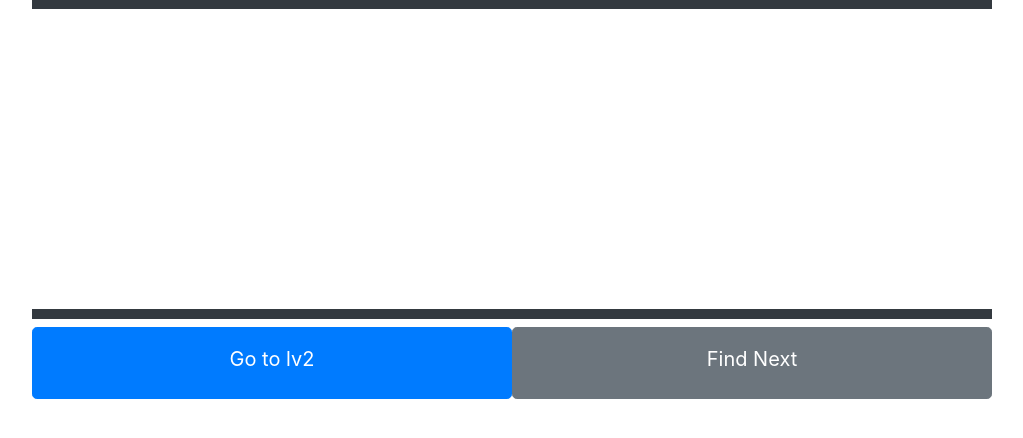
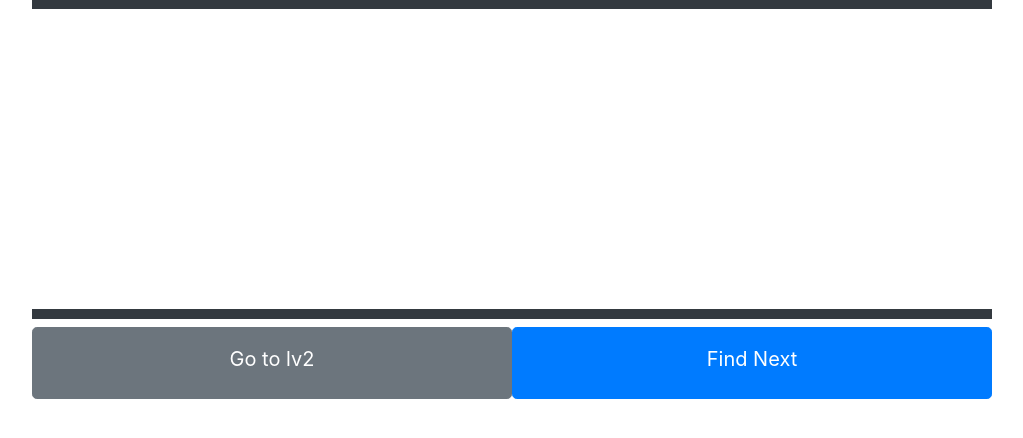
Before and after one commit to minhduc9699/whotocall, a Flask app: template templates/random-char.html in a window 1280 px wide. Shown: the part 149-587 px from the top of the page, without its empty margins (128-1151 px from the left). Run offline with Flask 2, Linux system fonts and the light colour scheme; the template is opened without the code that fills it, so the values that code supplies are empty; parts of the project's set-up code (start-up, migrations or seed data) failed here and were passed over; some libraries are stand-ins or nearby versions; some web fonts are replaced.

Commit message:
'thanhcommitfe'

```diff
--- a/templates/index.html
+++ b/templates/index.html
@@ -82,6 +82,7 @@
             "Hãy để chúng tôi giúp bạn!!",
             "Chọn một trong 2 level",
             "Find next cho đến khi tìm đủ số 'nạn nhân'"
+            "Hãy làm giờ kiểm tra miệng thật thú vị nào!!"
 
           ]
           const el = document.querySelector('.text')
--- a/templates/random-char.html
+++ b/templates/random-char.html
@@ -101,8 +101,8 @@
     </audio>
     <div class="w-100 d-flex justify-content-center pt-2" style="height:5em">
       <div class="w-75 h-100 d-flex">
-        <a href="{{url_for('random_state')}}" class="w-50  btn btn-primary btn-lg btn-block mt-0 pt-3"  role="button">Go to lv2</a>
-        <a href="{{url_for('random_char')}}" class="w-50  btn btn-secondary btn-lg btn-block mt-0 pt-3" role="button">Find Next</a>
+        <a href="{{url_for('random_state')}}" class="w-50  btn btn-secondary btn-lg btn-block mt-0 pt-3"  role="button">Go to lv2</a>
+        <a href="{{url_for('random_char')}}" class="w-50  btn btn-primary btn-lg btn-block mt-0 pt-3" role="button">Find Next</a>
 
       </div>
     </div>
--- a/templates/random-state.html
+++ b/templates/random-state.html
@@ -98,8 +98,8 @@
     <audio src="{{random_state.audio}}" style="display:none" onloadeddata="var audioPlayer=this; setTimeout(function(){audioPlayer.play();},1500)"></audio>
     <div class="w-100 d-flex justify-content-center pt-2" style="height:5em">
       <div class="w-75 h-100 d-flex">
-        <a href="{{url_for('random_char')}}" class="w-50  btn btn-primary btn-lg btn-block mt-0 pt-3" role="button">Go back lv1</a>
-        <a href="{{url_for('random_state')}}" class="w-50  btn btn-secondary btn-lg btn-block mt-0 pt-3" role="button">Find Next</a>
+        <a href="{{url_for('random_char')}}" class="w-50  btn btn-secondary btn-lg btn-block mt-0 pt-3" role="button">Go back lv1</a>
+        <a href="{{url_for('random_state')}}" class="w-50  btn btn-primary btn-lg btn-block mt-0 pt-3" role="button">Find Next</a>
 
       </div>
     </div>
```
